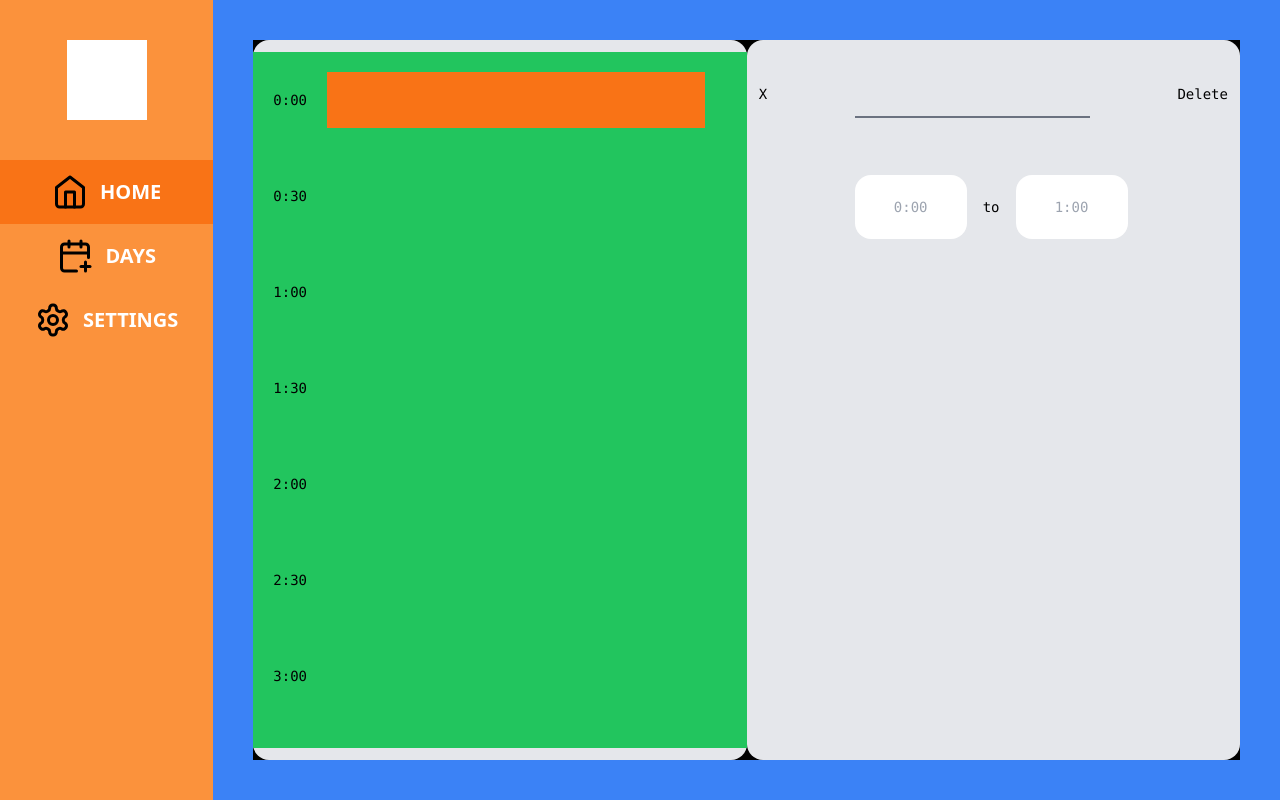
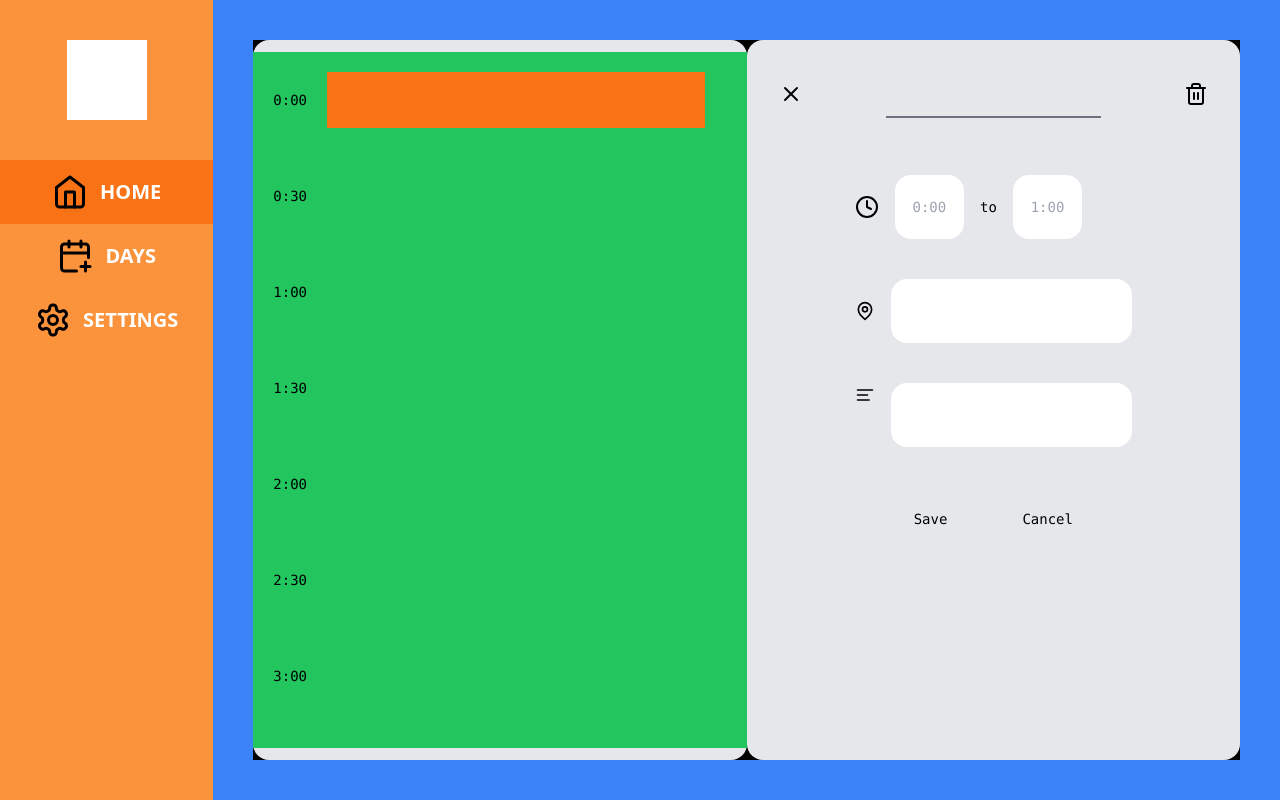
Before and after one commit to ouckah/one-day, a Next.js app: page / in a window 1280 px wide. Both pictures are taken after a click on the button "0:00". Built offline with nearby package versions, Linux system fonts and the light colour scheme.

Commit message:
✨ location + description for appointments

```diff
--- a/components/Day Scheduler/index.tsx
+++ b/components/Day Scheduler/index.tsx
@@ -1,5 +1,6 @@
 'use client'
 import { useState, MouseEvent, useEffect } from "react";
+import { X, Trash2, Clock, MapPin, AlignLeft } from 'lucide-react';
 
 export const DayScheduler = () => {
 
@@ -22,13 +23,15 @@ export const DayScheduler = () => {
         start: string; end: string
     }>();
     const [state, setState] = useState<{
-        appointments: { [key: string]: { start: string; end: string } };
+        appointments: { [key: string]: { start: string; end: string, location: string, description: string } };
         startTimes: string[];
     }>({
         appointments: {
             "0:00": {
                 start: "0:00",
                 end: "1:00",
+                location: "Somewhere, US",
+                description: "Test appointment."
             }
         },
         startTimes: [
@@ -46,10 +49,12 @@ export const DayScheduler = () => {
             const startTime = times[key];
             const endTime = key != times.length - 1 ? times[key + 1] : times[0];
 
-            const newAppointment: { [appointmentKey: string]: { start: string, end: string } } = {};
+            const newAppointment: { [appointmentKey: string]: { start: string; end: string, location: string, description: string } } = {};
             newAppointment[startTime] = {
                 start: startTime,
                 end: endTime,
+                location: "",
+                description: "",
             };
 
             addAppointment(newAppointment);
@@ -58,7 +63,7 @@ export const DayScheduler = () => {
         }
     }
 
-    const addAppointment = (appointment: { [key: string]: { start: string; end: string } }) => {
+    const addAppointment = (appointment: { [key: string]: { start: string; end: string, location: string, description: string } }) => {
         const startTime = Object.keys(appointment)[0]; // Extract the start time from the keys of the appointment object
         const appointmentContent = appointment[startTime];
 
@@ -114,6 +119,14 @@ export const DayScheduler = () => {
         clearSelectedAppointment();
     }
 
+    const saveSelectedAppointment = () => {
+        if (!selected) return;
+        const appointmentKey = selected.start;
+
+        // TODO:    save appointment information on selected form to state
+        // TODO:    and update state
+    }
+
     useEffect(() => {
         selected ? (selectAppointment(selected.start)) : (null)
     }, [selected])
@@ -149,22 +162,45 @@ export const DayScheduler = () => {
                         selected ? (
                             <>
 
-                                <div className="flex flex-row justify-between items-center w-full h-24">
-                                    <button onClick={clearSelectedAppointment}>X</button>
+                                <div className="flex flex-row justify-between items-center w-full h-24 px-5">
+                                    <X className="cursor-pointer" onClick={clearSelectedAppointment}/>
                                     <input className="w-1/2 h-12 bg-gray-200 border-b-gray-500 border-b-2 text-gray-500 text-lg font-bold p-3 focus:outline-none"/>
-                                    <button onClick={deleteSelectedAppointment}>Delete</button>
+                                    <Trash2 className="cursor-pointer" onClick={deleteSelectedAppointment}/>
                                 </div>
-                                <div className="flex flex-col w-full h-full px-24 py-10">
+
+                                <div className="flex flex-col w-full h-full px-24 py-10 gap-10">
                                     <div className="flex flex-row items-center w-full h-16 gap-4">
+                                        <Clock />
                                         <input
-                                            className="flex text-center w-28 h-full rounded-2xl focus:outline-none"
+                                            className="flex text-center w-1/4 h-full rounded-2xl focus:outline-none"
                                             placeholder={selected.start}
                                         />
                                         <h1>to</h1>
                                         <input
-                                            className="flex text-center w-28 h-full rounded-2xl focus:outline-none"
+                                            className="flex text-center w-1/4 h-full rounded-2xl focus:outline-none"
                                             placeholder={selected.end}
                                         />
+                                    </div>
+
+                                    <div className="flex flex-row items-center w-full h-16 gap-4">
+                                        <MapPin />
+                                        <input
+                                            className="flex w-full h-full rounded-2xl p-8 focus:outline-none"
+                                            placeholder={""}
+                                        />
+                                    </div>
+
+                                    <div className="flex flex-row items-start w-full h-16 gap-4">
+                                        <AlignLeft />
+                                        <input
+                                            className="flex w-full h-full rounded-2xl p-8 focus:outline-none"
+                                            placeholder={""}
+                                        />
+                                    </div>
+
+                                    <div className="flex flex-row justify-evenly items-center w-full h-16 gap-4">
+                                        <button>Save</button>
+                                        <button>Cancel</button>
                                     </div>
                                 </div>
 
```
